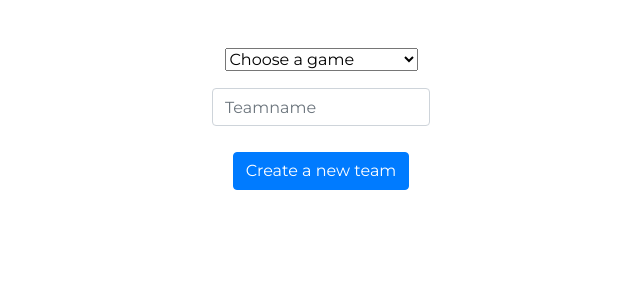
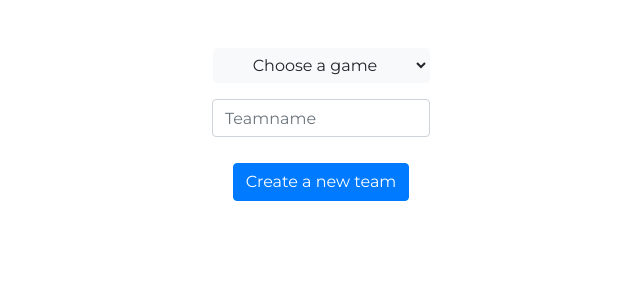
Before and after one commit to charmaine211/murdermystery, a Flask app: page /create-a-new-team in a window 1280 px wide. Shown: the part 76-376 px from the top of the page, without its empty margins (319-959 px from the left). Run offline with Flask 2, Linux system fonts and the light colour scheme; a user stored in the database is signed in; some libraries are stand-ins or nearby versions.

```diff
--- a/murdermystery/templates/create-a-new-team.html
+++ b/murdermystery/templates/create-a-new-team.html
@@ -9,9 +9,11 @@
     <form action="/create-a-new-team" method="post" onsubmit ="return create_a_new_team();">
 
         <p>
-        <select name='games' id="dropDownId" onchange="display()" required>
+            <select name='games' id="dropDownId" onchange="display()" class="btn btn-light" required>
+
                 <option value="" disabled selected hidden>Choose a game</option>
-            <option value='sour-grapes-of-wrath'>Sour Grapes of Wrath</option>
+                <option value='sour-grapes-of-wrath' class = "option">Sour Grapes of Wrath</option>
+
             </select>
         </p>
 
@@ -21,8 +23,13 @@
         6 player game, 18+</p></div>
 
         <div class="form-group">
+
             <input class="form-control" name="teamname" placeholder="Teamname" id ="teamname" type="text" minlength="4" maxlength="15" autocomplete="off">
+
         </div>
+
         <button class="btn btn-primary" type="submit">Create a new team</button>
+
     </form>
+
 {% endblock %}
```
Lines whose indentation alone changed are shown as unchanged.
